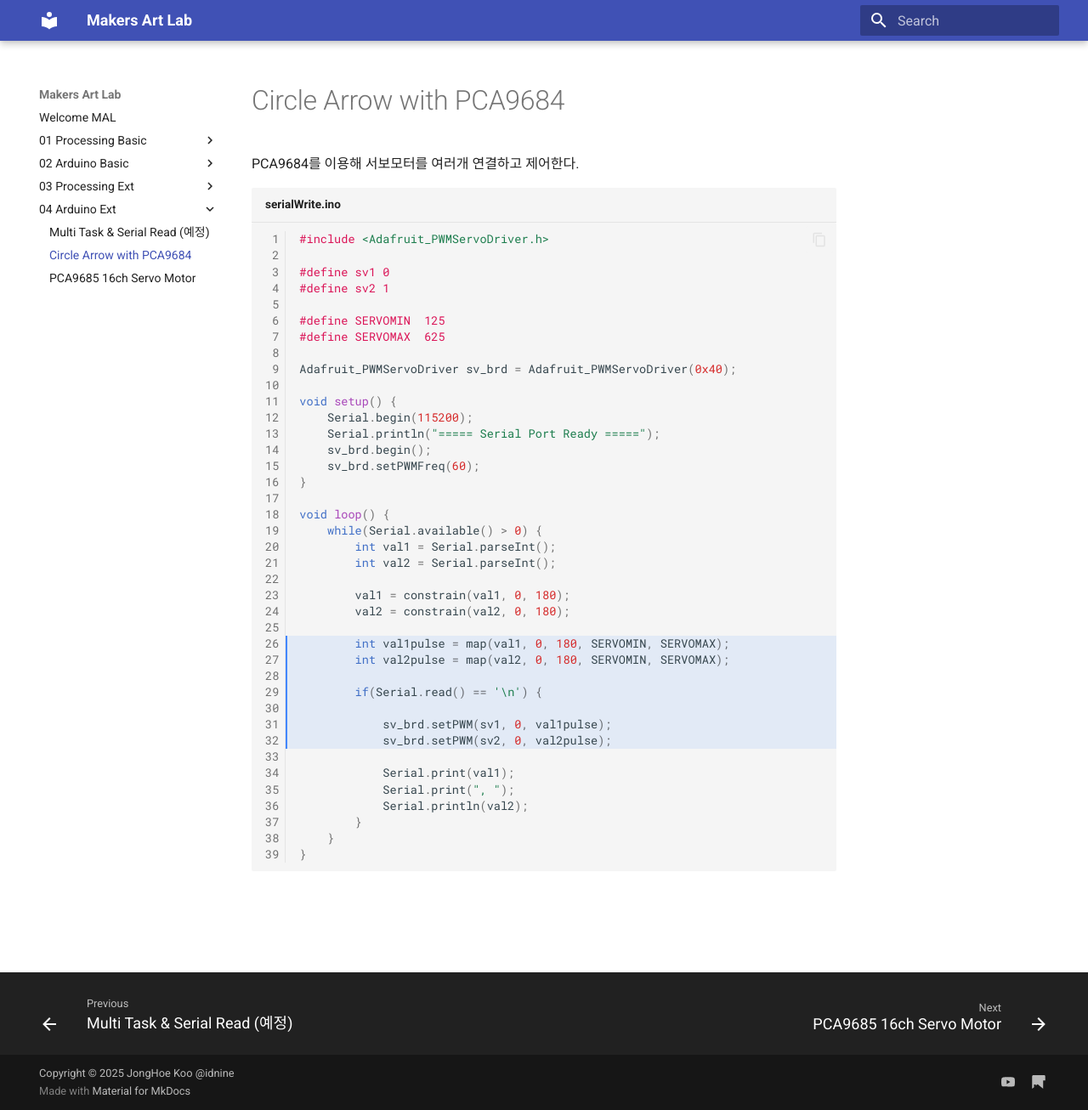
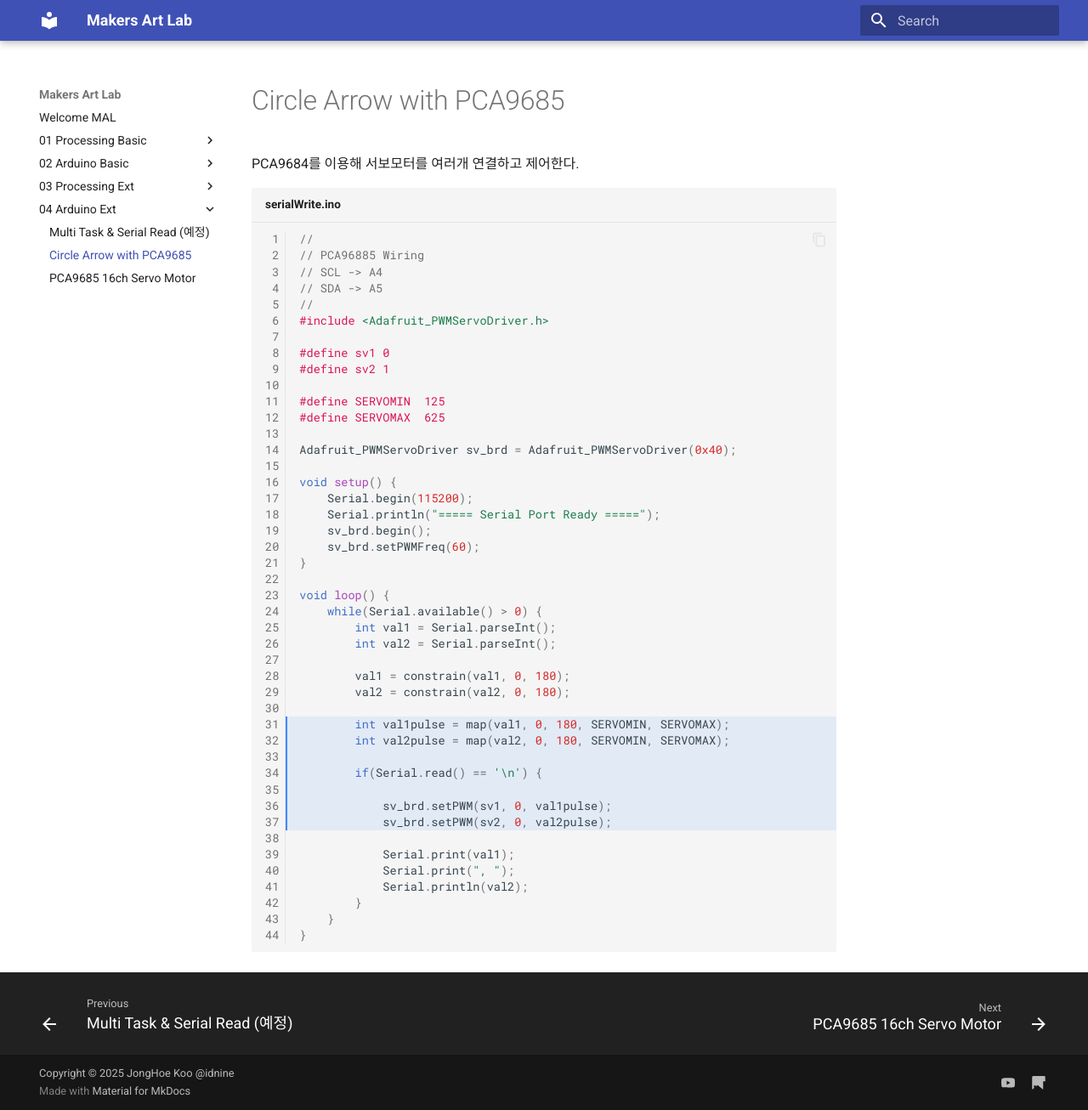
Before and after one commit to jonghoe9/makers-art-lab, an MkDocs documentation site: the page built from docs/04_Arduino_Ext/PCA9684_Processing.md, in a window 1280 px wide and 1306 px high. Shown: the whole window at 85% size. Built offline with MkDocs 1.6.1 and Material for MkDocs 9.7.7, drawn with Linux system fonts in a browser that asks for light colours.

Commit message:
PCA9685 코드 업데이트

````diff
--- a/docs/04_Arduino_Ext/PCA9684_Processing.md
+++ b/docs/04_Arduino_Ext/PCA9684_Processing.md
@@ -1,8 +1,13 @@
-# Circle Arrow with PCA9684
+# Circle Arrow with PCA9685
 
 PCA9684를 이용해 서보모터를 여러개 연결하고 제어한다.
 
-```cpp title="serialWrite.ino" linenums="1" hl_lines="26-32"
+```cpp title="serialWrite.ino" linenums="1" hl_lines="31-37"
+//
+// PCA96885 Wiring
+// SCL -> A4
+// SDA -> A5
+//
 #include <Adafruit_PWMServoDriver.h>
 
 #define sv1 0
````
